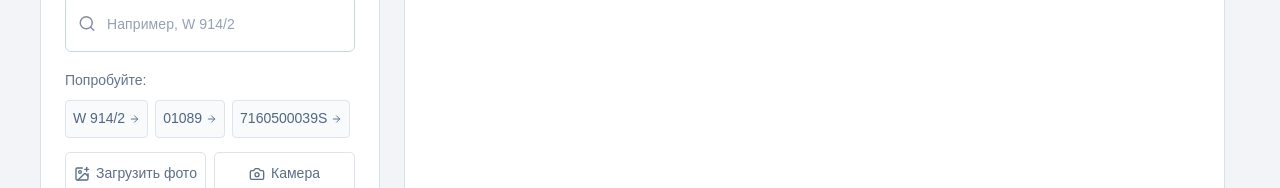
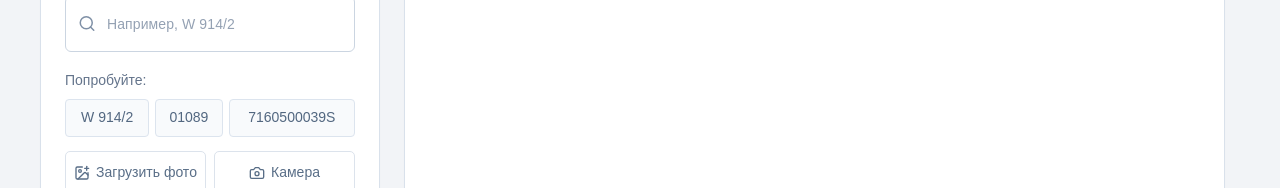
Before and after one commit to AdamBers/ural, a React (Vite) app: page / in a window 1280 px wide. Shown: the part 361-549 px from the top of the page. Built offline with nearby package versions, Linux system fonts and the light colour scheme; a web font is replaced by a local one.

Commit message:
style: keep article examples in a single row

```diff
--- a/src/features/parts/searchParts/SearchPartsFeature.jsx
+++ b/src/features/parts/searchParts/SearchPartsFeature.jsx
@@ -163,7 +163,6 @@ function SearchPartsFeature() {
           {["W 914/2", "01089", "7160500039S"].map((value) => (
             <button key={value} onClick={() => chooseExample(value)}>
               {value}
-              <ArrowRight size={12} />
             </button>
           ))}
         </div>
--- a/src/features/parts/searchParts/SearchPartsFeature.module.scss
+++ b/src/features/parts/searchParts/SearchPartsFeature.module.scss
@@ -97,31 +97,31 @@
   }
 }
 .examples {
-  display: flex;
+  display: grid;
+  grid-template-columns: minmax(0, 1fr) minmax(0, 0.8fr) minmax(0, 1.5fr);
   align-items: center;
-  flex-wrap: wrap;
-  gap: 7px;
+  gap: 6px;
+  max-width: 360px;
   margin-top: 18px;
   color: #64748b;
   font-size: 14px;
   > span {
-    width: 100%;
+    grid-column: 1 / -1;
     margin-bottom: 2px;
   }
   button {
     display: flex;
     align-items: center;
-    gap: 4px;
+    justify-content: center;
+    min-width: 0;
+    white-space: nowrap;
     min-height: 38px;
-    padding: 5px 7px;
+    padding: 5px;
     border: 1px solid #dce4ee;
     border-radius: 4px;
     background: #f8fafc;
     color: #526780;
     font-size: 14px;
-    svg {
-      width: 11px;
-    }
     &:hover {
       color: var(--accent);
       border-color: var(--accent-border);
@@ -287,10 +287,6 @@
   .offersBox {
     height: 740px;
   }
-  .examples > span {
-    width: auto;
-    margin: 0 4px 0 0;
-  }
 }
 @media (max-width: bp.$phone) {
   .workspace {
@@ -306,10 +302,6 @@
   }
   .searchDescription {
     margin-bottom: 20px;
-  }
-  .examples > span {
-    width: 100%;
-    margin: 0;
   }
   .brandsSection {
     padding: 18px 16px;
```
